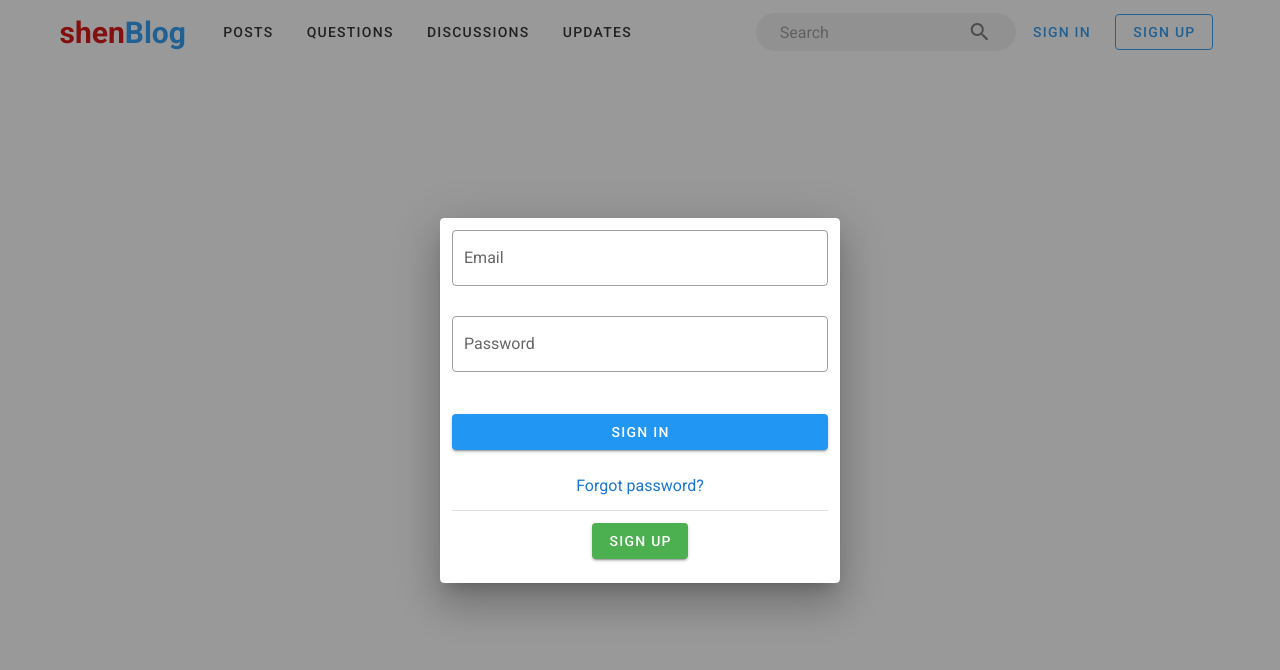
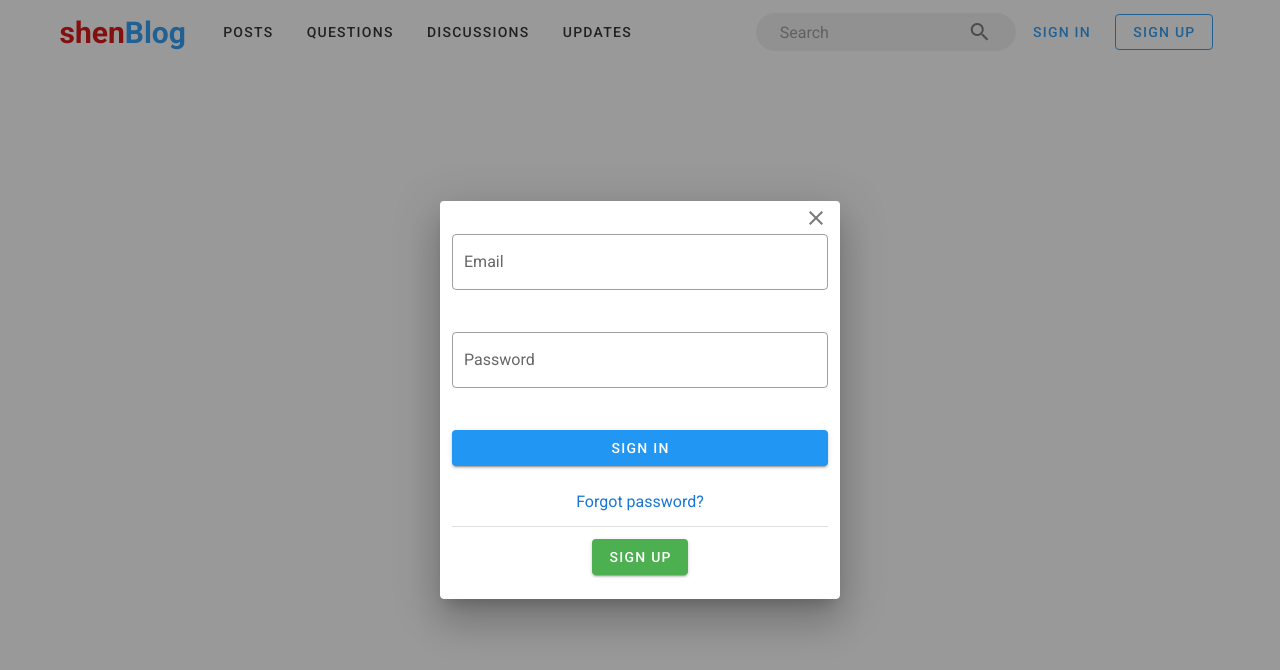
Before and after one commit to nguyenkimluong98/shenblog, a Vue app: page / in a window 1280 px wide. Both pictures are taken after a click on the button "SIGN IN". Shown: the top 670 px of the page. Built offline with nearby package versions, Linux system fonts and the light colour scheme.

Commit message:
add validation

```diff
--- a/package.json
+++ b/package.json
@@ -3,13 +3,14 @@
 	"version": "0.1.0",
 	"private": true,
 	"scripts": {
-		"start": "vue-cli-service serve",
+		"dev": "vue-cli-service serve",
 		"build": "vue-cli-service build",
 		"lint": "vue-cli-service lint"
 	},
 	"dependencies": {
 		"core-js": "^3.6.5",
 		"core-sass": "^0.2.0",
+		"lodash": "^4.17.20",
 		"vue": "^2.6.11",
 		"vuetify": "^2.2.11"
 	},
--- a/src/components/SignInComponent.vue
+++ b/src/components/SignInComponent.vue
@@ -1,6 +1,6 @@
 <template>
 	<div class="text-center">
-		<v-dialog v-model="dialog" width="400">
+		<v-dialog persistent v-model="dialog" width="400">
 			<template v-slot:activator="{ on, attrs }">
 				<v-btn color="blue" text v-bind="attrs" v-on="on">
 					Sign in
@@ -8,12 +8,21 @@
 			</template>
 
 			<v-card>
+				<v-row class="mx-0 py-1">
+					<v-col cols="12" align="end">
+						<button class="my-3" @click.stop="closeDialog()">
+							<v-icon>close</v-icon>
+						</button>
+					</v-col>
+				</v-row>
 				<v-form>
 					<v-container>
-						<v-row>
-							<v-col cols="12" class="pt-3">
+						<v-row class="mb-2">
+							<v-col cols="12">
 								<v-text-field
 									label="Email"
+									:rules="[rules.required, rules.emailMatch]"
+									v-model="email"
 									outlined
 								></v-text-field>
 							</v-col>
@@ -21,12 +30,11 @@
 						<v-row>
 							<v-col cols="12" class="py-0">
 								<v-text-field
-									hint="Password at least 8 characters"
-									:value="password"
+									v-model="password"
+									:rules="[rules.min]"
 									label="Password"
 									type="password"
 									outlined
-
 								></v-text-field>
 							</v-col>
 						</v-row>
@@ -50,22 +58,18 @@
 							</v-col>
 						</v-row>
 						<v-row class="justify-center py-6">
-
-								<a
+							<a
 								class="align-center"
 								style="text-decoration: none;"
 								href="#"
 								>Forgot password?</a
 							>
-
 						</v-row>
 						<v-divider></v-divider>
 						<v-row align="center" class="justify-center py-6">
-
-								<v-btn  color="success" dark>
+							<v-btn color="success" dark>
 								Sign up
 							</v-btn>
-
 						</v-row>
 					</v-container>
 				</v-form>
@@ -75,13 +79,22 @@
 </template>
 
 <script>
+import _ from "lodash";
+
 export default {
 	name: "SignInComponent",
 	data() {
 		return {
 			loader: null,
 			loading: false,
-			password: ""
+			password: "",
+			dialog: false,
+			email: "",
+			rules: {
+				required: value => !!value || "Required.",
+				min: v => v.length >= 6 || "Min 6 characters",
+				emailMatch: () => ""
+			}
 		};
 	},
 	watch: {
@@ -92,9 +105,44 @@ export default {
 			setTimeout(() => (this[l] = false), 3000);
 
 			this.loader = null;
+		},
+		email() {
+			this.rules.emailMatch = "";
+
+			let checkEmail = function(context) {
+				return (
+					context.checkEmailValid(context.email) ||
+					`The email is invalid`
+				);
+			};
+
+			// console.log(checkEmail(this));
+
+			let debounce = _.debounce(function() {
+				// this.rules.emailMatch = checkEmail(this);
+				console.log(checkEmail(this));
+			}, 500);
+
+			debounce();
 		}
+	},
+	methods: {
+		closeDialog,
+		checkEmailValid
 	}
 };
+
+function checkEmailValid(email) {
+	console.log("vao test");
+	let emailRegex = /^[a-zA-Z0-9.!#$%&'*+/=?^_`{|}~-]+@[a-zA-Z0-9-]+(?:.[a-zA-Z0-9-]+)*$/;
+	return emailRegex.test(email);
+}
+
+function closeDialog() {
+	this.dialog = false;
+	this.password = "";
+	this.email = "";
+}
 </script>
 
 <style scoped>
--- a/src/components/SignUpComponent.vue
+++ b/src/components/SignUpComponent.vue
@@ -46,7 +46,7 @@
 								></v-text-field>
 							</v-col>
 						</v-row>
-						<v-row  class="pb-4">
+						<v-row class="pb-4">
 							<v-col cols="12">
 								<v-btn
 									block
@@ -68,8 +68,8 @@
 						<v-row class="justify-center py-4 px-3">
 							<v-col>
 								<h3 class="line-decorator">
-								<span>OR</span>
-							</h3>
+									<span>OR</span>
+								</h3>
 							</v-col>
 						</v-row>
 						<v-row class="justify-space-around">
@@ -108,6 +108,7 @@ export default {
 		return {
 			loader: null,
 			loading: false,
+			dialog: false,
 			ortherLoginData: [
 				{
 					img: require("@/assets/facebook.png"),
```
